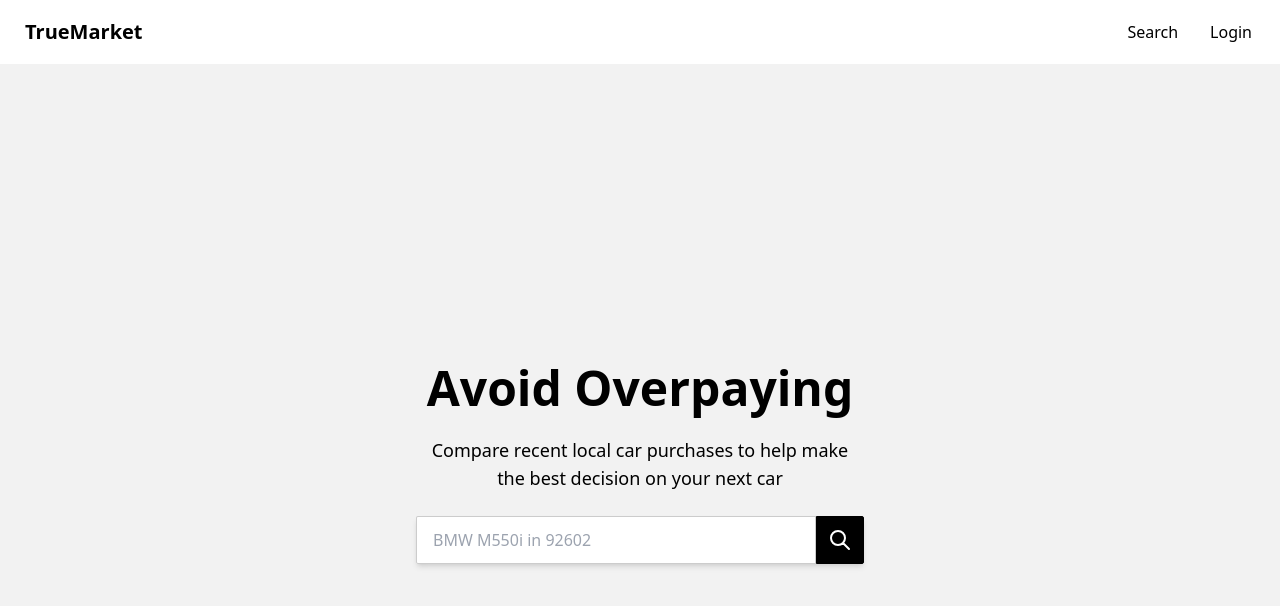
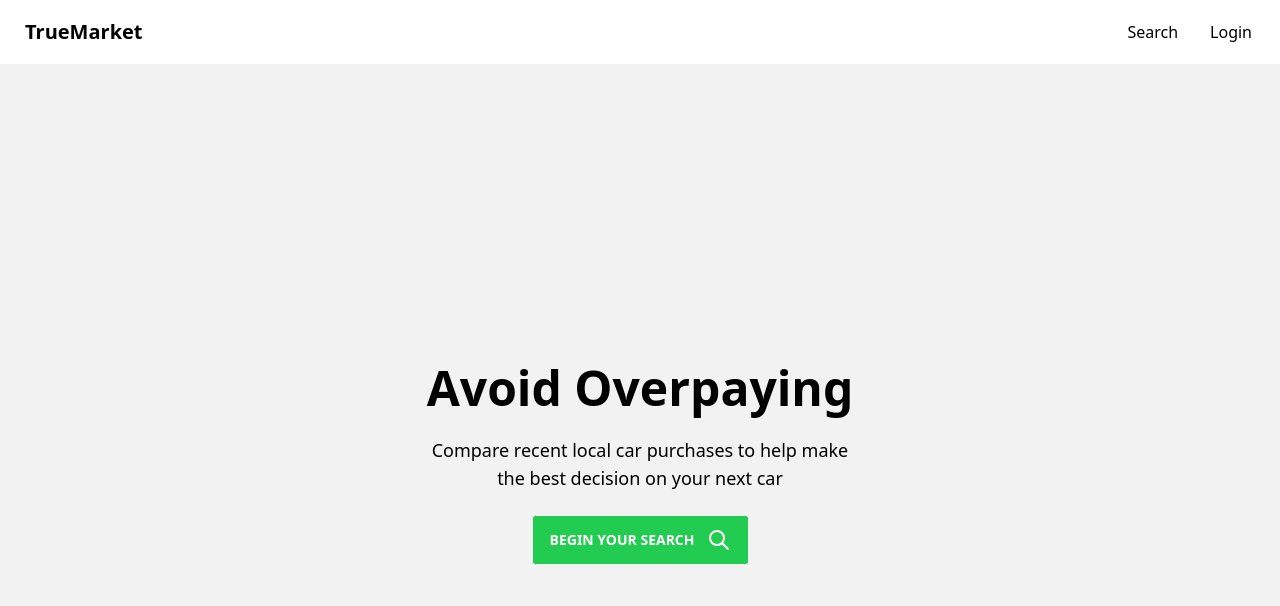
Before and after one commit to farhan-syed/truemarket-vite, a React (Vite) app: page / in a window 1280 px wide. Shown: the top 606 px of the page. Built offline with nearby package versions, Linux system fonts and the light colour scheme.

Commit message:
removed input on home & reworked search results

```diff
--- a/package.json
+++ b/package.json
@@ -11,10 +11,12 @@
   },
   "dependencies": {
     "@auth0/auth0-react": "^2.0.0",
+    "algoliasearch": "^4.15.0",
     "axios": "^1.3.2",
     "daisyui": "^2.50.0",
     "react": "^18.2.0",
     "react-dom": "^18.2.0",
+    "react-instantsearch-hooks-web": "^6.41.0",
     "react-router-dom": "^6.8.0"
   },
   "devDependencies": {
--- a/src/components/HomeHero.jsx
+++ b/src/components/HomeHero.jsx
@@ -1,17 +1,11 @@
-import { useState } from 'react';
 import { useNavigate } from 'react-router-dom';
 
 function HomeHero() {
-  const [query, setQuery] = useState('');
   const navigate = useNavigate();
 
   function search() {
-    navigate('/search', { state: { query } });
+    navigate('/search');
   }
-
-  const handleChange = (event) => {
-    setQuery(event.target.value);
-  };
 
   return (
     <div className="hero min-h-screen bg-base-200">
@@ -22,16 +16,10 @@ function HomeHero() {
             Compare recent local car purchases to help make the best decision
             on your next car
           </p>
-          <div className="form-control shadow-md">
-            <div className="input-group justify-center">
-              <input
-                type="text"
-                placeholder="BMW M550i in 92602"
-                value={query || ''}
-                onChange={handleChange}
-                className="input input-bordered w-full"
-              />
-              <button className="btn btn-square" type="button" onClick={search}>
+          <div className="form-control">
+            <div className="justify-center">
+              <button className="btn btn-success gap-3" type="button" onClick={search}>
+                Begin your search
                 <svg
                   xmlns="http://www.w3.org/2000/svg"
                   className="h-6 w-6"
--- a/src/pages/Search.jsx
+++ b/src/pages/Search.jsx
@@ -1,16 +1,54 @@
-import { useLocation } from 'react-router-dom';
+import algoliasearch from 'algoliasearch/lite';
+import {
+  InstantSearch, SearchBox, Hits,
+} from 'react-instantsearch-hooks-web';
 
 import NavigationBar from '../components/NavigationBar';
 
+const searchClient = algoliasearch('OBW05FG76H', '062d08f89cb6e6543fb21a15d161420d');
+
+function formatMoney(num) {
+  const amount = num / 100;
+  return new Intl.NumberFormat('en-US', {
+    style: 'currency',
+    currency: 'USD',
+  }).format(amount);
+}
+
+function Hit({ hit }) {
+  const date = new Date(hit.purchase_date);
+  return (
+    <div>
+      <div>
+        <div className="card-body">
+          <div className="badge badge-secondary">{hit.condition}</div>
+          <h2 className="card-title">
+            {`${hit.car.year} ${hit.car.make} ${hit.car.trim}`}
+          </h2>
+          <p>{hit.options}</p>
+          <p>{formatMoney(hit.total_cost)}</p>
+          <div className="card-actions justify-end">
+            <button type="button" className="btn">View</button>
+          </div>
+        </div>
+      </div>
+    </div>
+  );
+}
+
+const queryHook = (query, search) => {
+  search(query);
+};
+
 function Search() {
-  const { state } = useLocation();
-  const { query } = state;
   return (
     <>
       <NavigationBar />
-      <div>{query}</div>
+      <InstantSearch searchClient={searchClient} indexName="post">
+        <SearchBox placeholder="BMW M550i in 92602" searchAsYouType={false} queryHook={queryHook} />
+        <Hits classNames={{ list: 'grid grid-cols-1 gap-5 md:grid-cols-4 px-96 pb-10', item: 'card bg-base-100 shadow-md' }} hitComponent={Hit} />
+      </InstantSearch>
     </>
   );
 }
-
 export default Search;
```
Also changed, not shown: 1 other file (tests, documents, lock files or other folders).
